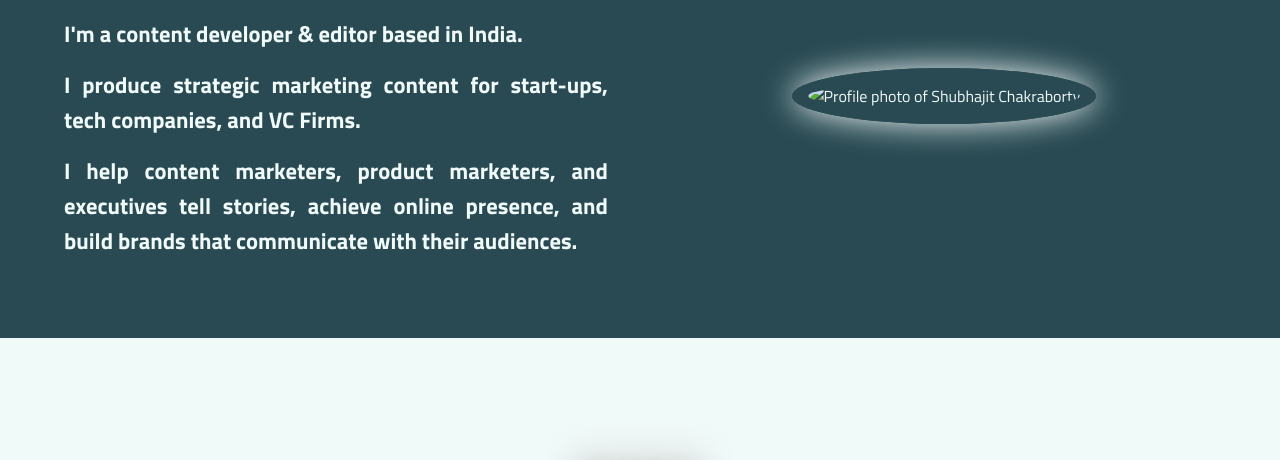
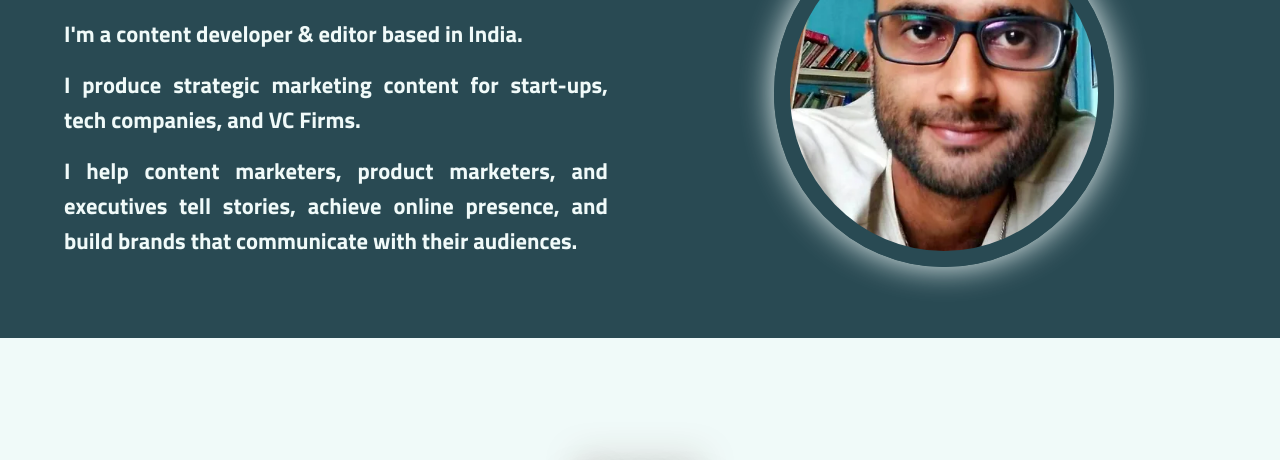
Before and after one commit to schizsoul/lisan-al-gaib, a plain HTML site: page CShubhajit/home.html in a window 1280 px wide. Shown: the part 146-606 px from the top of the page. Drawn offline with Linux system fonts and the light colour scheme; the site is published under a folder, as on GitHub Pages, so addresses that start at the root find nothing.

Commit message:
Update home.html

```diff
--- a/CShubhajit/home.html
+++ b/CShubhajit/home.html
@@ -35,7 +35,7 @@
             <p>I produce strategic marketing content for start-ups, tech companies, and VC Firms.</p>
             <p>I help content marketers, product marketers, and executives tell stories, achieve online presence, and build brands that communicate with their audiences.</p>
         </div>
-        <div class="hero__img"><img src="/assets/shubhajit-chakraborty.webp" alt="Profile photo of Shubhajit Chakraborty"></div>
+        <div class="hero__img"><img src="assets/shubhajit-chakraborty.webp" alt="Profile photo of Shubhajit Chakraborty"></div>
     </div>
     <div class="section" id="Services">
         <h2>Services</h2>
```
